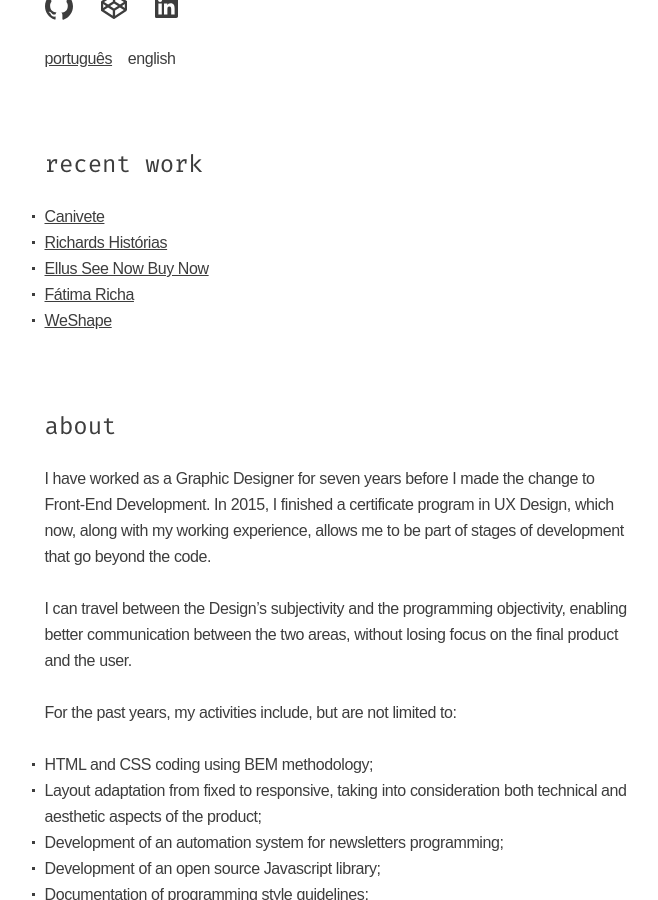
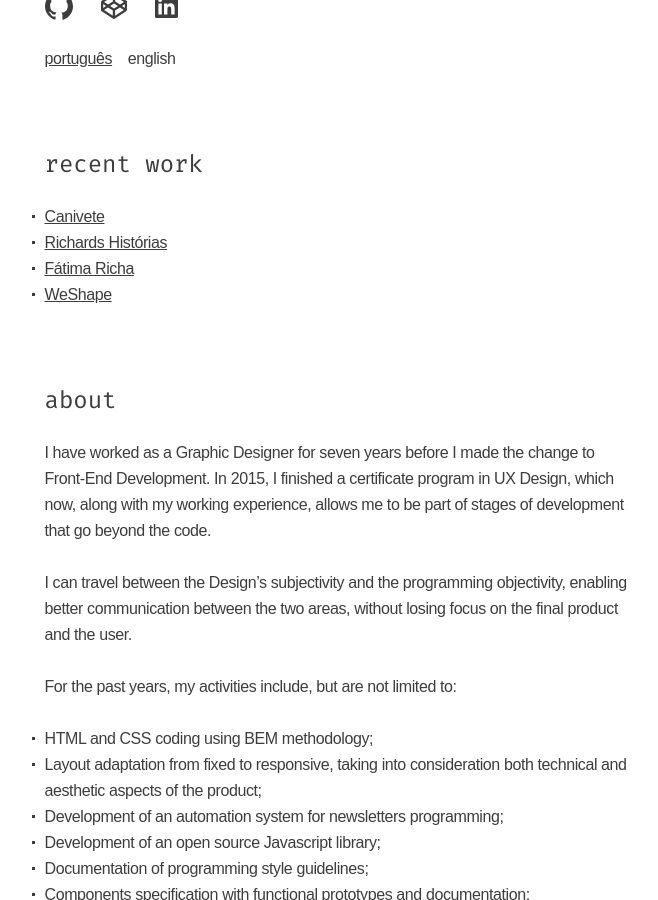
Before and after one commit to leofavre/personal-website, a Jekyll site: the page built from index.md, in a window 1280 px wide and 900 px high, scrolled down 424 px. Shown: the whole window, without its empty margins (306-964 px from the left). Built offline with Jekyll 4.4.1, drawn with Linux system fonts in a browser that asks for light colours; some web fonts are replaced.

Commit message:
Remove broken link

```diff
--- a/_includes/trabalho-en.md
+++ b/_includes/trabalho-en.md
@@ -2,6 +2,5 @@
 
 * [Canivete](http://canivete.leofavre.com/)
 * [Richards Histórias](http://www.richards.com.br/historias/mario-cohen/)
-* [Ellus See Now Buy Now](http://ellus.com/seenowbuynow/)
 * [Fátima Richa](http://richaarquitetura.com.br/)
 * [WeShape](http://www.weshape.com.br/)
```
Also changed, not shown: _includes/trabalho-pt.md (+0 -1 lines).
